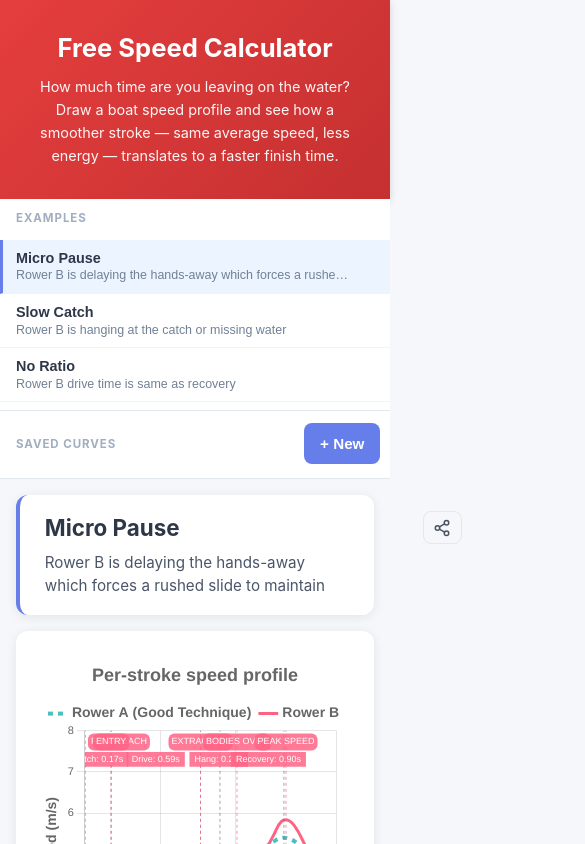
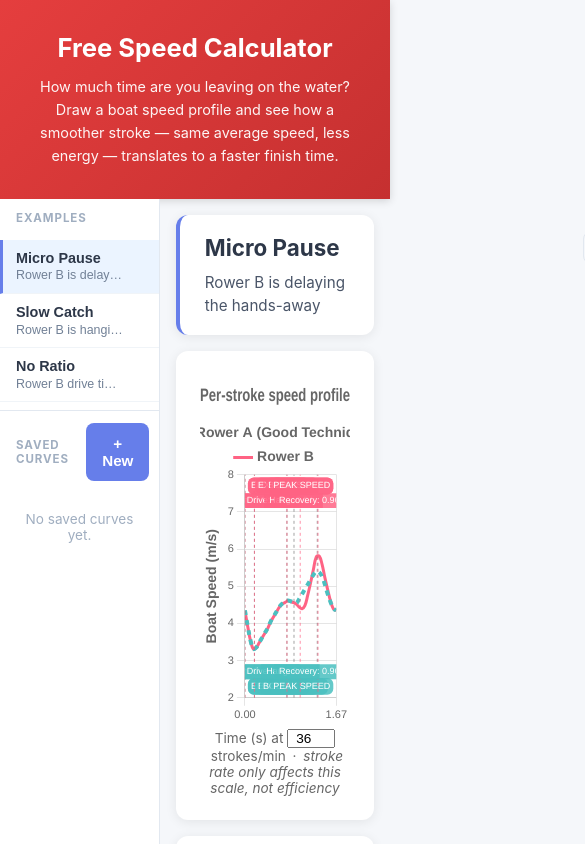
Before and after one commit to alanwillemsen/free-speed, a React (Vite) app: page / in a window 390 px wide. Shown: the top 844 px of the page, 585 px wide, since content can reach past the window. Built offline with nearby package versions, Linux system fonts and the light colour scheme.

Commit message:
Keep left nav as sidebar on all screen sizes
Co-Authored-By: Claude Sonnet 4.6 <noreply@anthropic.com>

```diff
--- a/src/App.css
+++ b/src/App.css
@@ -933,15 +933,8 @@ body {
 }
 
 @media (max-width: 900px) {
-  .app-content {
-    flex-direction: column;
-  }
-
   .left-nav {
-    flex: none;
-    border-right: none;
-    border-bottom: 1px solid #e2e8f0;
-    max-height: 280px;
+    flex: 0 0 200px;
   }
 
   .main-content {
@@ -951,6 +944,10 @@ body {
 }
 
 @media (max-width: 768px) {
+  .left-nav {
+    flex: 0 0 160px;
+  }
+
   .app-header h1 {
     font-size: 1.6rem;
   }
```
